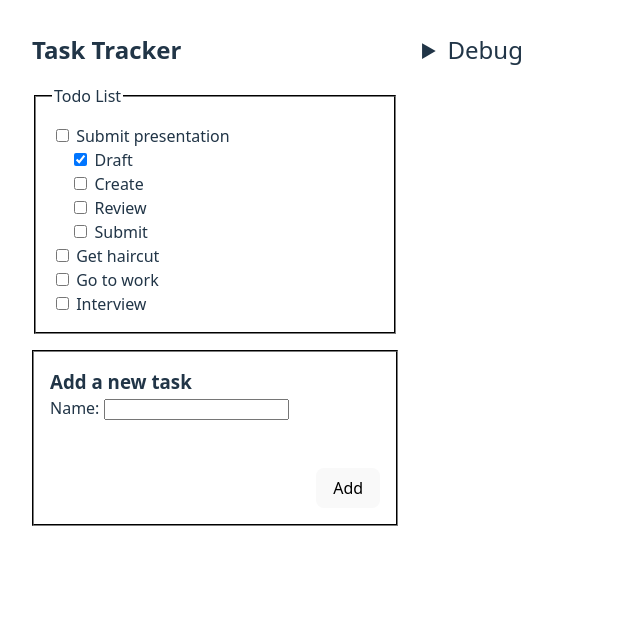
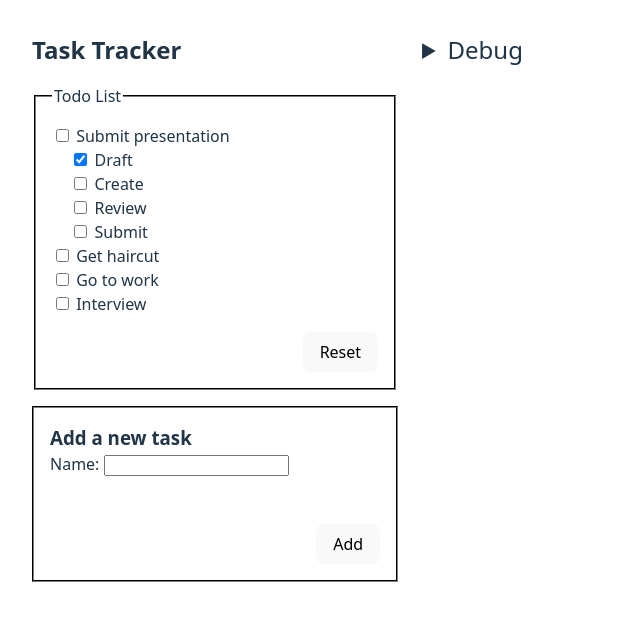
Before and after one commit to ethanchristensen01/vue-vmodel-experiments, a Vue app in the folder interview-vue/: page / in a window 1280 px wide. Shown: the top 620 px of the page, without its empty margins (0-640 px from the left). Built offline with nearby package versions, Linux system fonts and the light colour scheme.

Commit message:
Add reset button

```diff
--- a/interview-vue/src/models/Task.ts
+++ b/interview-vue/src/models/Task.ts
@@ -19,4 +19,9 @@ export class Task {
   isAllComplete (): boolean {
     return this.completed && (!this.subtasks || this.subtasks.every(t => t.isAllComplete()))
   }
+
+  reset () {
+    this.completed = false
+    this.subtasks?.forEach(t => t.reset())
+  }
 }
--- a/interview-vue/src/style.css
+++ b/interview-vue/src/style.css
@@ -50,6 +50,7 @@ button {
   color: black;
   cursor: pointer;
   transition: border-color 0.25s;
+  width: fit-content;
 }
 
 button:hover {
--- a/interview-vue/src/views/MainPage.vue
+++ b/interview-vue/src/views/MainPage.vue
@@ -7,6 +7,7 @@
         v-model:model-value="tasks"
         @update:model-value="onUpdate"
       />
+      <button @click="resetTasks" class="reset-button">Reset</button>
     </fieldset>
     <form @submit.prevent="() => false">
       <h3>
@@ -71,6 +72,10 @@ function addNewTask () {
   }
 }
 
+function resetTasks () {
+  tasks.value.forEach(t => t.reset())
+}
+
 watch(() => tasks, v => console.log('watch task', v.value))
 watch(() => tasks, v => console.log('watch task deep', v.value), { deep: true })
 
@@ -109,9 +114,13 @@ output {
 }
 
 .add-button {
-  width: fit-content;
   align-self: end;
   margin-top: 3em;
+}
+
+.reset-button {
+  align-self: end;
+  margin-top: 1em;
 }
 
 summary {
```
